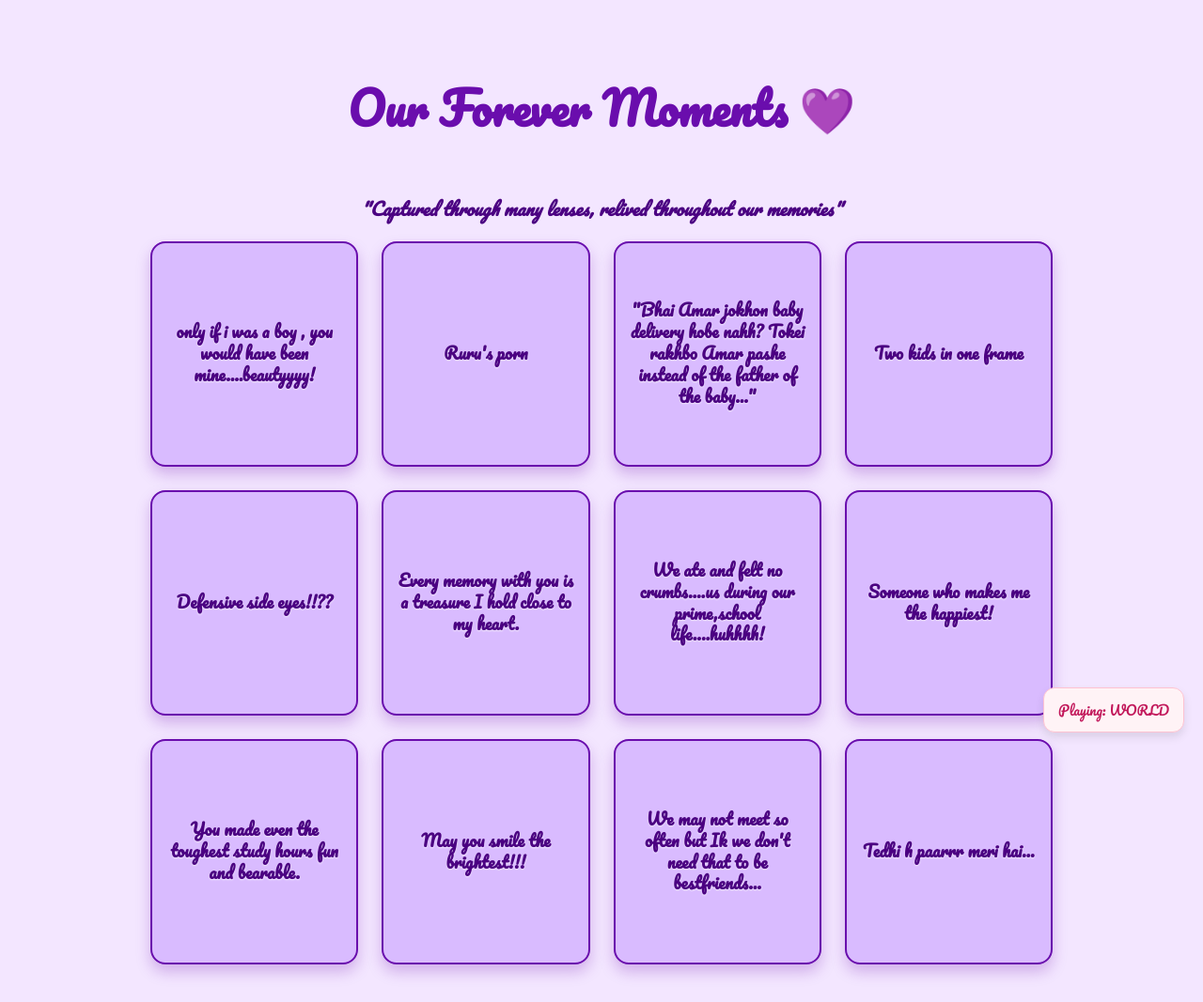
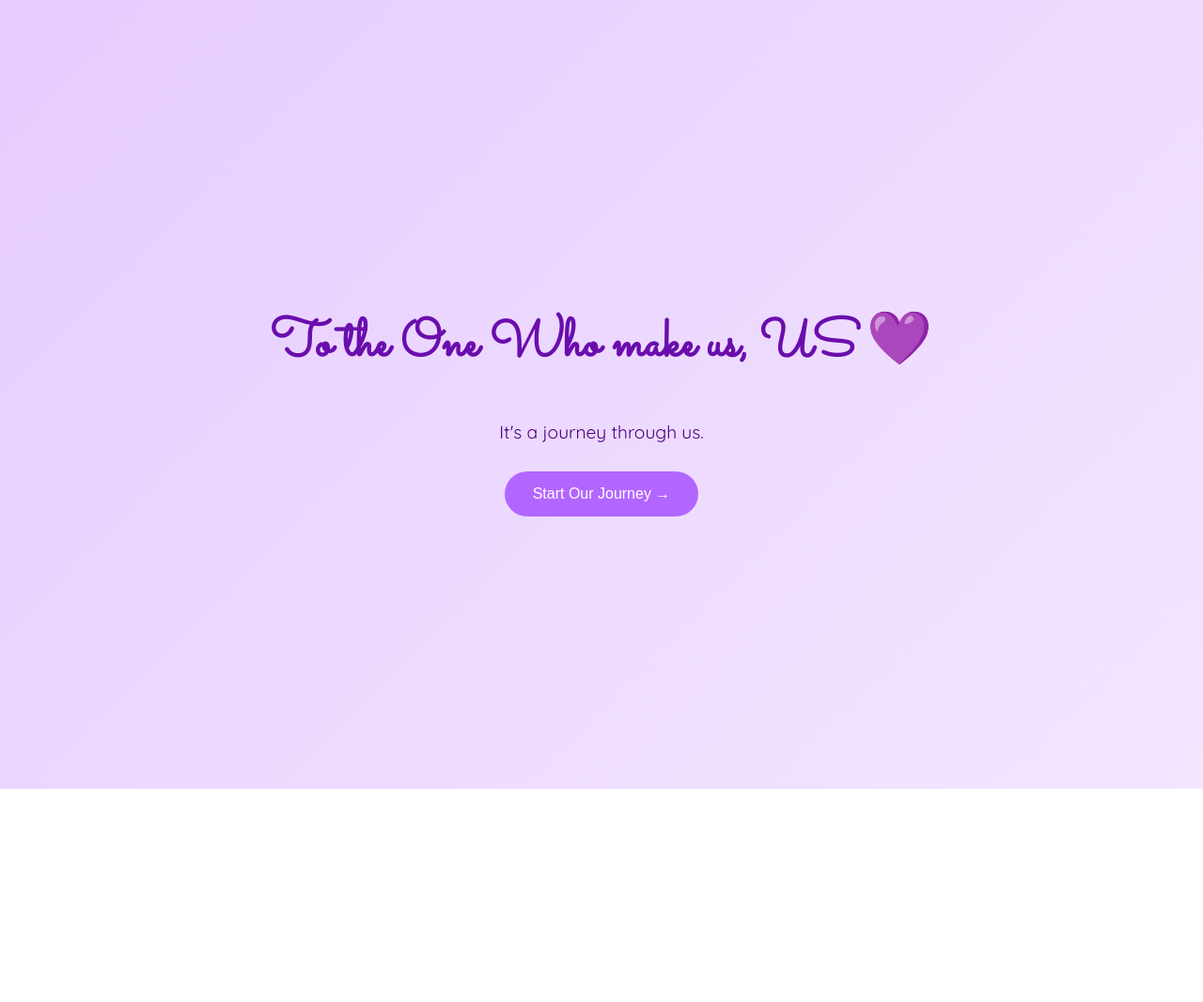
Before and after one commit to code-cpr/HAPPYBIRTHDAYBBG, a plain HTML site: page birthday/main.html in a window 1280 px wide. Shown: the whole page at 94% size. After the commit the page ends 840 px from the top, so only its background shows below. Drawn offline with Linux system fonts and the light colour scheme.

Commit message:
Add files via upload

```diff
--- a/birthday/main.html
+++ b/birthday/main.html
@@ -1,262 +1,88 @@
 <!DOCTYPE html>
 <html lang="en">
+
 <head>
   <meta charset="UTF-8" />
-  <meta name="viewport" content="width=device-width, initial-scale=1" />
+  <meta name="viewport" content="width=device-width, initial-scale=1.0" />
   <title>Our Forever Moments</title>
-  <link href="https://fonts.googleapis.com/css2?family=Pacifico&display=swap" rel="stylesheet" />
-  <style>
-    body {
-      margin: 0;
-      font-family: 'Pacifico', cursive;
-      background: #f3e6ff;
-      display: flex;
-      flex-direction: column;
-      align-items: center;
-      min-height: 100vh;
-      padding: 40px 20px;
-      color: #4b0082;
-      overflow-x: hidden;
-    }
+  <link href="https://fonts.googleapis.com/css2?family=Pacifico&family=Sacramento&family=Quicksand:wght@400;600&display=swap" rel="stylesheet" />
+  <link rel="stylesheet" href="style.css" />
+</head>
 
-    h1 {
-      font-weight: 600;
-      margin-bottom: 30px;
-      color: #6a0dad;
-      font-size: 3rem;
-      text-align: center;
-    }
-
-    .flashcards-container {
-      display: grid;
-      grid-template-columns: repeat(auto-fit, minmax(180px, 1fr));
-      gap: 25px;
-      width: 100%;
-      max-width: 960px;
-      perspective: 1000px;
-    }
-
-    .flashcard {
-      width: 100%;
-      height: 240px;
-      cursor: pointer;
-      position: relative;
-      transform-style: preserve-3d;
-      transition: transform 0.6s, opacity 0.8s ease;
-      border-radius: 16px;
-      box-shadow: 0 8px 15px rgba(106, 13, 173, 0.25);
-      background: linear-gradient(135deg, #cbb4f9, #e1d4fc);
-      display: flex;
-      align-items: center;
-      justify-content: center;
-      padding: 20px;
-      box-sizing: border-box;
-      text-align: center;
-      opacity: 0;
-    }
-
-    .flashcard.flipped {
-      transform: rotateY(180deg);
-      cursor: default;
-      box-shadow: 0 8px 25px rgba(106, 13, 173, 0.5);
-    }
-
-    .front,
-    .back {
-      position: absolute;
-      width: 100%;
-      height: 100%;
-      border-radius: 16px;
-      backface-visibility: hidden;
-      user-select: none;
-      overflow: hidden;
-      display: flex;
-      align-items: center;
-      justify-content: center;
-      padding: 15px;
-      box-sizing: border-box;
-    }
-
-    .front {
-      background: #d9bbff;
-      color: #4b0082;
-      font-size: 1.1rem;
-      font-weight: 600;
-      line-height: 1.3;
-      border: 2px solid #6a0dad;
-      text-shadow: 0 1px 2px rgba(255, 255, 255, 0.7);
-    }
-
-    .back {
-      background: #6a0dad;
-      transform: rotateY(180deg);
-      border: 2px solid #4b0082;
-      padding: 0;
-    }
-
-    .back img {
-      width: 100%;
-      height: 100%;
-      object-fit: contain;
-      border-radius: 16px;
-      background: #f3e6ff;
-      pointer-events: none;
-    }
-
-    #finalMessage {
-      margin-top: 40px;
-      font-size: 1.5rem;
-      color: #6a0dad;
-      font-weight: 600;
-      display: none;
-      text-align: center;
-      max-width: 600px;
-    }
-
-    .musicplayer {
-      position: fixed;
-      bottom: 20px;
-      right: 20px;
-      background: #fff3f6;
-      border: 1px solid #ffc2d1;
-      border-radius: 12px;
-      padding: 10px 15px;
-      box-shadow: 0 5px 10px rgba(0,0,0,0.1);
-      display: flex;
-      align-items: center;
-      gap: 10px;
-      z-index: 999;
-    }
-
-    .track-info p {
-      font-size: 0.9rem;
-      margin: 0;
-      color: #c2185b;
-      font-weight: 500;
-    }
-
-    .musicplayer audio {
-      width: 140px;
-    }
-
-  </style>
-</head>
 <body>
 
-  <h1>Our Forever Moments 💜
+  <div id="landingScreen" class="container">
+    <h1>To the One Who make us, US 💜</h1>
+    <p>It's a journey through us.</p>
+    <button class="start-btn" id="startBtn">Start Our Journey →</button>
+  </div>
+
+  <div id="memoryGallery" style="display: none;">
+    <h1>Our Forever Moments 💜</h1>
     <h3><i>"Captured through many lenses, relived throughout our memories"</i></h3>
-  </h1>
 
     <div class="flashcards-container" id="flashcards">
+
       <div class="flashcard" data-index="0">
-      <div class="front">
-        only if i was a boy , you would have been mine....beautyyyy!
-      </div>
-      <div class="back">
-        <img src="assets/images/pic0.jpg"/>
-      </div>
+        <div class="front">only if i was a boy , you would have been mine....beautyyyy!</div>
+        <div class="back"><img src="assets/images/pic0.jpg" /></div>
       </div>
 
       <div class="flashcard" data-index="1">
-      <div class="front">
-        Ruru's porn
-      </div>
-      <div class="back">
-        <img src="assets/images/pic1.jpg" alt= />
-      </div>
+        <div class="front">Ruru's porn</div>
+        <div class="back"><img src="assets/images/pic1.jpg" /></div>
       </div>
 
       <div class="flashcard" data-index="2">
-      <div class="front">
-        "Bhai Amar jokhon baby delivery hobe nahh? Tokei rakhbo Amar pashe instead of the father of the baby..."
-      </div>
-      <div class="back">
-        <img src="assets/images/pic2.jpg" alt="Celebration" />
-      </div>
+        <div class="front">"Bhai Amar jokhon baby delivery hobe nahh? ..."</div>
+        <div class="back"><img src="assets/images/pic2.jpg" /></div>
       </div>
 
       <div class="flashcard" data-index="3">
-      <div class="front">
-        Two kids in one frame
-      </div>
-      <div class="back">
-        <img src="assets/images/pic3.jpg" alt="Candid moment" />
-      </div>
+        <div class="front">Two kids in one frame</div>
+        <div class="back"><img src="assets/images/pic3.jpg" /></div>
       </div>
 
       <div class="flashcard" data-index="4">
-      <div class="front">
-        Defensive side eyes!!??
-      </div>
-      <div class="back">
-        <img src="assets/images/pic4.jpg" alt="Shining together" />
-      </div>
+        <div class="front">Defensive side eyes!!??</div>
+        <div class="back"><img src="assets/images/pic4.jpg" /></div>
       </div>
 
       <div class="flashcard" data-index="5">
-      <div class="front">
-        Every memory with you is a treasure I hold close to my heart.
-      </div>
-      <div class="back">
-        <img src="assets/images/pic5.jpg" alt="From the heart" />
-      </div>
+        <div class="front">Every memory with you is a treasure I hold close to my heart.</div>
+        <div class="back"><img src="assets/images/pic5.jpg" /></div>
       </div>
 
       <div class="flashcard" data-index="6">
-      <div class="front">
-        We ate and felt no crumbs....us during our prime,school life....huhhhh!
-      </div>
-      <div class="back">
-        <img src="assets/images/pic6.jpg" alt="farewell" />
-      </div>
+        <div class="front">We ate and felt no crumbs....us during our prime, school life....huhhhh!</div>
+        <div class="back"><img src="assets/images/pic6.jpg" /></div>
       </div>
 
       <div class="flashcard" data-index="7">
-      <div class="front">
-       Someone who makes me the happiest!
-      </div>
-      <div class="back">
-        <img src="assets/images/pic7.jpg" alt="Creative times" />
-      </div>
+        <div class="front">Someone who makes me the happiest!</div>
+        <div class="back"><img src="assets/images/pic7.jpg" /></div>
       </div>
 
       <div class="flashcard" data-index="8">
-      <div class="front">
-        You made even the toughest study hours fun and bearable.
-      </div>
-      <div class="back">
-        <img src="assets/images/pic8.jpg" alt="Study buddies" />
-      </div>
+        <div class="front">You made even the toughest study hours fun and bearable.</div>
+        <div class="back"><img src="assets/images/pic8.jpg" /></div>
       </div>
 
       <div class="flashcard" data-index="9">
-      <div class="front">
-        May you smile the brightest!!!
-      </div>
-      <div class="back">
-        <img src="assets/images/pic9.jpg" alt="Shared songs" />
-      </div>
+        <div class="front">May you smile the brightest!!!</div>
+        <div class="back"><img src="assets/images/pic9.jpg" /></div>
       </div>
 
       <div class="flashcard" data-index="10">
-      <div class="front">
-        We may not meet so often but Ik we don't need that to be bestfriends...
-      </div>
-      <div class="back">
-        <img src="assets/images/pic10.jpg" alt="Nature walks" />
-      </div>
+        <div class="front">We may not meet so often but Ik we don't need that to be bestfriends...</div>
+        <div class="back"><img src="assets/images/pic10.jpg" /></div>
       </div>
 
       <div class="flashcard" data-index="11">
-      <div class="front">
-        Tedhi h paarrr meri hai...
-      </div>
-      <div class="back">
-        <img src="assets/images/pic11.jpg" />
-      </div>
+        <div class="front">Tedhi h paarrr meri hai...</div>
+        <div class="back"><img src="assets/images/pic11.jpg" /></div>
       </div>
 
-  </div>
     </div>
 
     <div id="finalMessage">
@@ -264,39 +90,13 @@
     </div>
 
     <div class="musicplayer">
-    <div class="track-info">
-      <p>Playing: WORLD</p>
+      <div class="track-info"><p>Playing: WORLD</p></div>
+      <audio id="audio" src="assets/audio/world.mp3" preload="auto" loop></audio>
     </div>
-    <audio id="audio" src="assets/audio/world.mp3" preload="auto" loop></audio>
   </div>
 
   <script src="script.js"></script>
 
-  <script>
-    window.addEventListener('DOMContentLoaded', () => {
-      const shouldPlay = localStorage.getItem('playMusic');
-      const audio = document.getElementById('audio');
+</body>
 
-      if (shouldPlay === 'true') {
-        // Try to play
-        const playPromise = audio.play();
-
-        if (playPromise !== undefined) {
-          playPromise
-            .then(() => {
-              console.log("Audio started");
-            })
-            .catch(error => {
-              console.warn("Autoplay blocked:", error);
-            });
-        }
-
-        // Remove flag so it doesn't autoplay every time
-        localStorage.removeItem('playMusic');
-      }
-    });
-  </script>
-
-
-</body>
 </html>
--- /dev/null
+++ b/birthday/style.css
@@ -0,0 +1,194 @@
+/* FONTS */
+body {
+  margin: 0;
+  padding: 0;
+  font-family: 'Quicksand', sans-serif;
+  background: linear-gradient(135deg, #e6ccff, #f3e6ff);
+  color: #4b0082;
+  overflow-x: hidden;
+}
+
+/* --- LANDING SCREEN --- */
+.container {
+  height: 100vh;
+  display: flex;
+  flex-direction: column;
+  justify-content: center;
+  align-items: center;
+  text-align: center;
+  padding: 20px;
+  animation: fadeSlideIn 1.5s forwards ease-out;
+}
+
+.container h1 {
+  font-family: 'Sacramento', cursive;
+  font-size: 3.5rem;
+  margin-bottom: 20px;
+  color: #6a0dad;
+}
+
+.container p {
+  font-size: 1.2rem;
+  margin-bottom: 30px;
+}
+
+.start-btn {
+  background-color: #b266ff;
+  color: white;
+  border: none;
+  padding: 15px 30px;
+  border-radius: 30px;
+  font-size: 1rem;
+  cursor: pointer;
+  transition: background 0.3s ease;
+}
+
+.start-btn:hover {
+  background-color: #9933ff;
+}
+
+@keyframes fadeSlideIn {
+  from {
+    opacity: 0;
+    transform: translateX(-30px);
+  }
+  to {
+    opacity: 1;
+    transform: translateX(0);
+  }
+}
+
+/* --- MEMORY GALLERY --- */
+#memoryGallery h1 {
+  font-family: 'Pacifico', cursive;
+  font-weight: 600;
+  margin-top: 30px;
+  color: #6a0dad;
+  font-size: 3rem;
+  text-align: center;
+}
+
+#memoryGallery h3 {
+  font-family: 'Quicksand', sans-serif;
+  text-align: center;
+  color: #4b0082;
+  font-weight: 500;
+  margin-top: -10px;
+  margin-bottom: 30px;
+}
+
+.flashcards-container {
+  display: grid;
+  grid-template-columns: repeat(auto-fit, minmax(180px, 1fr));
+  gap: 25px;
+  width: 100%;
+  max-width: 960px;
+  margin: auto;
+  perspective: 1000px;
+}
+
+.flashcard {
+  width: 100%;
+  height: 240px;
+  cursor: pointer;
+  position: relative;
+  transform-style: preserve-3d;
+  transition: transform 0.6s, opacity 0.8s ease;
+  border-radius: 16px;
+  box-shadow: 0 8px 15px rgba(106, 13, 173, 0.25);
+  background: linear-gradient(135deg, #cbb4f9, #e1d4fc);
+  display: flex;
+  align-items: center;
+  justify-content: center;
+  padding: 20px;
+  box-sizing: border-box;
+  text-align: center;
+  opacity: 0;
+}
+
+.flashcard.flipped {
+  transform: rotateY(180deg);
+  cursor: default;
+  box-shadow: 0 8px 25px rgba(106, 13, 173, 0.5);
+}
+
+.front,
+.back {
+  position: absolute;
+  width: 100%;
+  height: 100%;
+  border-radius: 16px;
+  backface-visibility: hidden;
+  user-select: none;
+  overflow: hidden;
+  display: flex;
+  align-items: center;
+  justify-content: center;
+  padding: 15px;
+  box-sizing: border-box;
+}
+
+.front {
+  background: #d9bbff;
+  color: #4b0082;
+  font-size: 1.1rem;
+  font-weight: 600;
+  line-height: 1.3;
+  border: 2px solid #6a0dad;
+  text-shadow: 0 1px 2px rgba(255, 255, 255, 0.7);
+}
+
+.back {
+  background: #6a0dad;
+  transform: rotateY(180deg);
+  border: 2px solid #4b0082;
+  padding: 0;
+}
+
+.back img {
+  width: 100%;
+  height: 100%;
+  object-fit: contain;
+  border-radius: 16px;
+  background: #f3e6ff;
+  pointer-events: none;
+}
+
+#finalMessage {
+  margin-top: 40px;
+  font-size: 1.5rem;
+  color: #6a0dad;
+  font-weight: 600;
+  display: none;
+  text-align: center;
+  max-width: 600px;
+  margin-left: auto;
+  margin-right: auto;
+}
+
+/* --- MUSIC PLAYER --- */
+.musicplayer {
+  position: fixed;
+  bottom: 20px;
+  right: 20px;
+  background: #fff3f6;
+  border: 1px solid #ffc2d1;
+  border-radius: 12px;
+  padding: 10px 15px;
+  box-shadow: 0 5px 10px rgba(0,0,0,0.1);
+  display: flex;
+  align-items: center;
+  gap: 10px;
+  z-index: 999;
+}
+
+.track-info p {
+  font-size: 0.9rem;
+  margin: 0;
+  color: #c2185b;
+  font-weight: 500;
+}
+
+.musicplayer audio {
+  width: 140px;
+}
```
Also changed, not shown: birthday/script.js (+30 -6 lines). Lines whose indentation alone changed are shown as unchanged.
